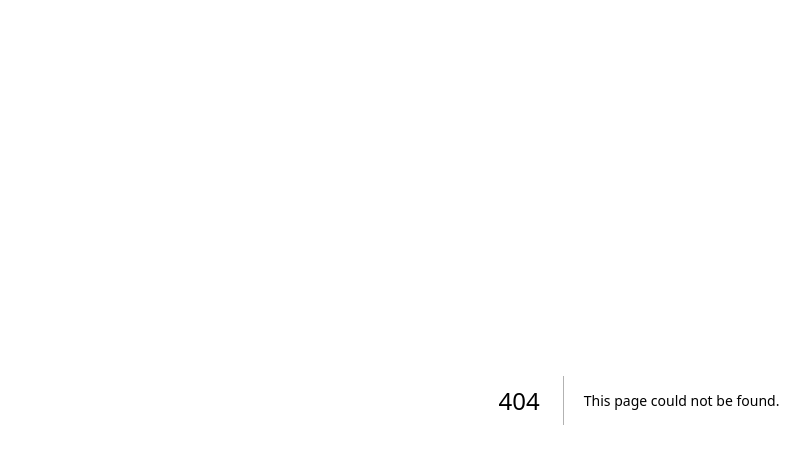
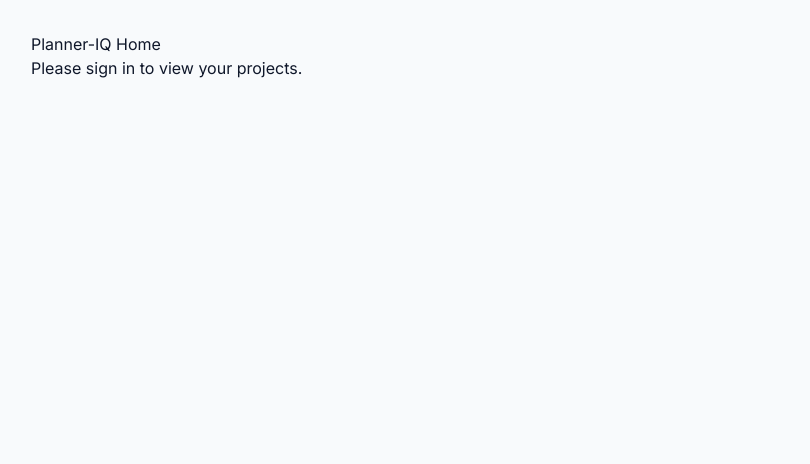
Before and after one commit to dansims2024-afk/Planner-IQ, a Next.js app: page / in a window 1280 px wide. Before the commit this address had no page. Shown: the top 464 px of the page, without its empty margins (1-811 px from the left). Built offline with nearby package versions, Linux system fonts and the light colour scheme; no server answers.

Commit message:
Update and rename app.js to page.js

```diff
--- a/src/app/app.js
+++ /dev/null
@@ -1,9 +0,0 @@
-import Dashboard from '../components/Dashboard';
-
-export default function Home() {
-  return (
-    <main>
-      <Dashboard />
-    </main>
-  );
-}
--- /dev/null
+++ b/src/app/page.js
@@ -0,0 +1,16 @@
+import { auth } from '@clerk/nextjs/server';
+
+export default async function HomePage() {
+  const { userId } = await auth();
+
+  return (
+    <main style={{ padding: '2rem' }}>
+      <h1>Planner-IQ Home</h1>
+      {userId ? (
+        <p>Welcome back! You are signed in.</p>
+      ) : (
+        <p>Please sign in to view your projects.</p>
+      )}
+    </main>
+  );
+}
```
